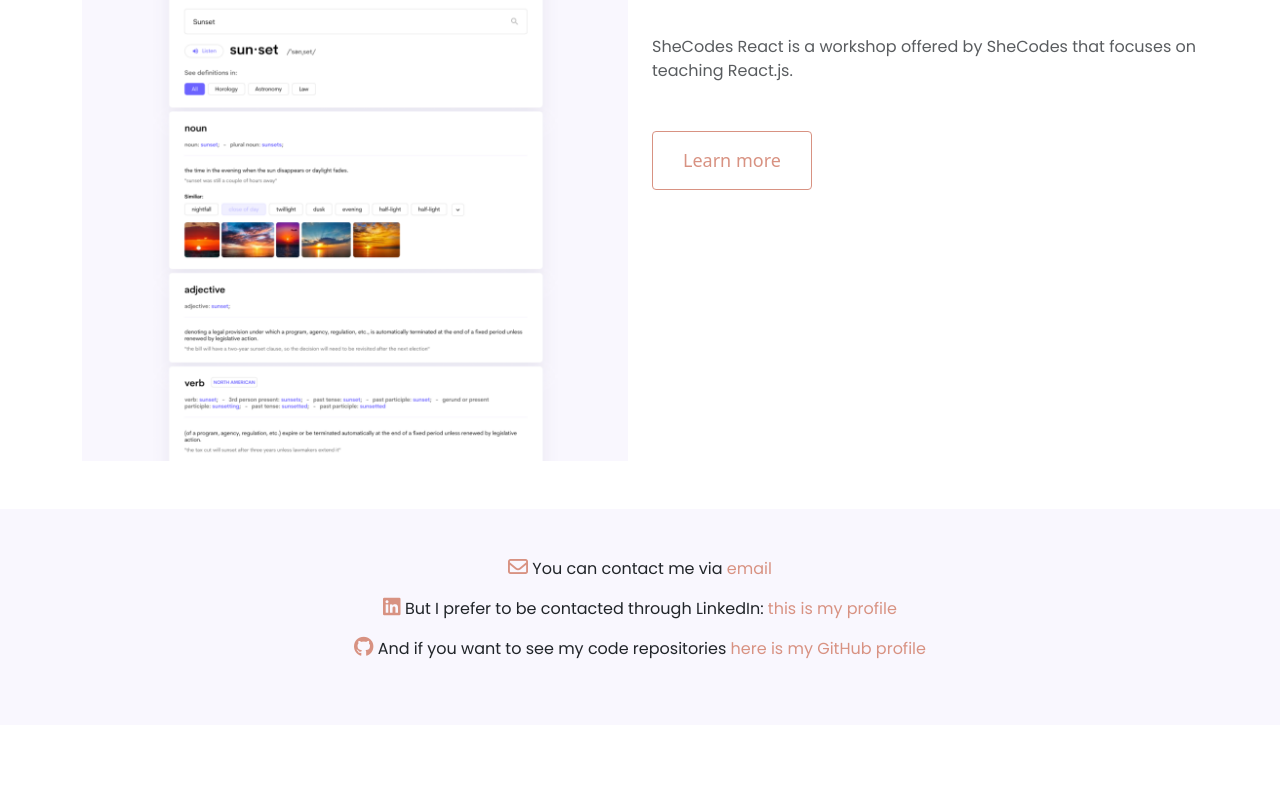
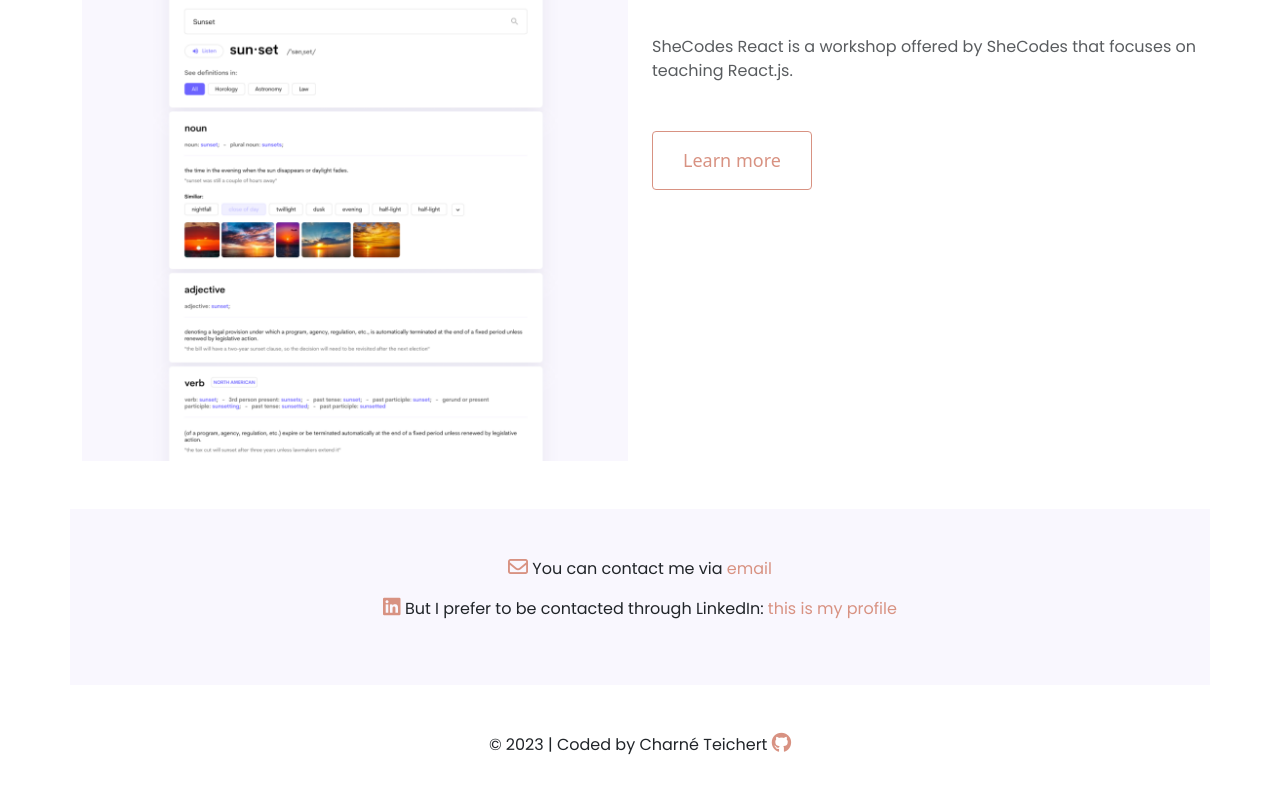
Before and after one commit to CabsT/My-Portfolio-Project, a plain HTML site: page index.html in a window 1280 px wide. Shown: the part 1791-2582 px from the top of the page. Drawn offline with nearby package versions, Linux system fonts and the light colour scheme.

Commit message:
Added a footer to my webpage with some social links using font awesome

```diff
--- a/index.html
+++ b/index.html
@@ -161,9 +161,43 @@
         </div>
       </div>
     </div>
-    <div class="contact-section text-center py-5 mb-5" id="contact"><p><i class="fa-regular fa-envelope"></i> You can contact me via <a href="mailto:charne.teichert@gmail.com" title="email" class="email">email</a></p>
-    <p><i class="fa-brands fa-linkedin"></i> But I prefer to be contacted through LinkedIn: <a href="https://www.linkedin.com/in/charné-teichert"target="_blank" class="linkedin">this is my profile</a></p>
-    <p><i class="fa-brands fa-github"></i> And if you want to see my code repositories <a href="https://github.com/CabsT" target="_blank" class="github">here is my GitHub profile</a></p>
+    <div class="container contact-section text-center py-5 mb-5" id="contact">
+      <div class="row">
+        <div class="col-lg-12">
+          <p>
+            <i class="fa-regular fa-envelope"></i> You can contact me via
+            <a href="mailto:charne.teichert@gmail.com" class="email">email</a>
+          </p>
+        </div>
+      </div>
+      <div class="row">
+        <div class="col-lg-12">
+          <p>
+            <i class="fa-brands fa-linkedin"></i> But I prefer to be contacted
+            through LinkedIn:
+            <a
+              href="https://www.linkedin.com/in/charné-teichert"
+              target="_blank"
+              class="linkedin"
+              >this is my profile</a
+            >
+          </p>
+        </div>
+      </div>
+
+      </div>
+    </div>
+    <div class="social-links text-center my-5">
+      <footer>
+        <p>
+          © 2023 | Coded by Charné Teichert
+           <a href="https://github.com/CabsT" target="_blank" class="github">
+          <i class="fa-brands fa-github"></i
+        ></a>
+        </p>
+
+
+      </footer>
     </div>
     <script src="/src/portfolio.js"></script>
   </body>
```
Also changed, not shown: about.html (+13 -3 lines), work.html (+12 -6 lines).
